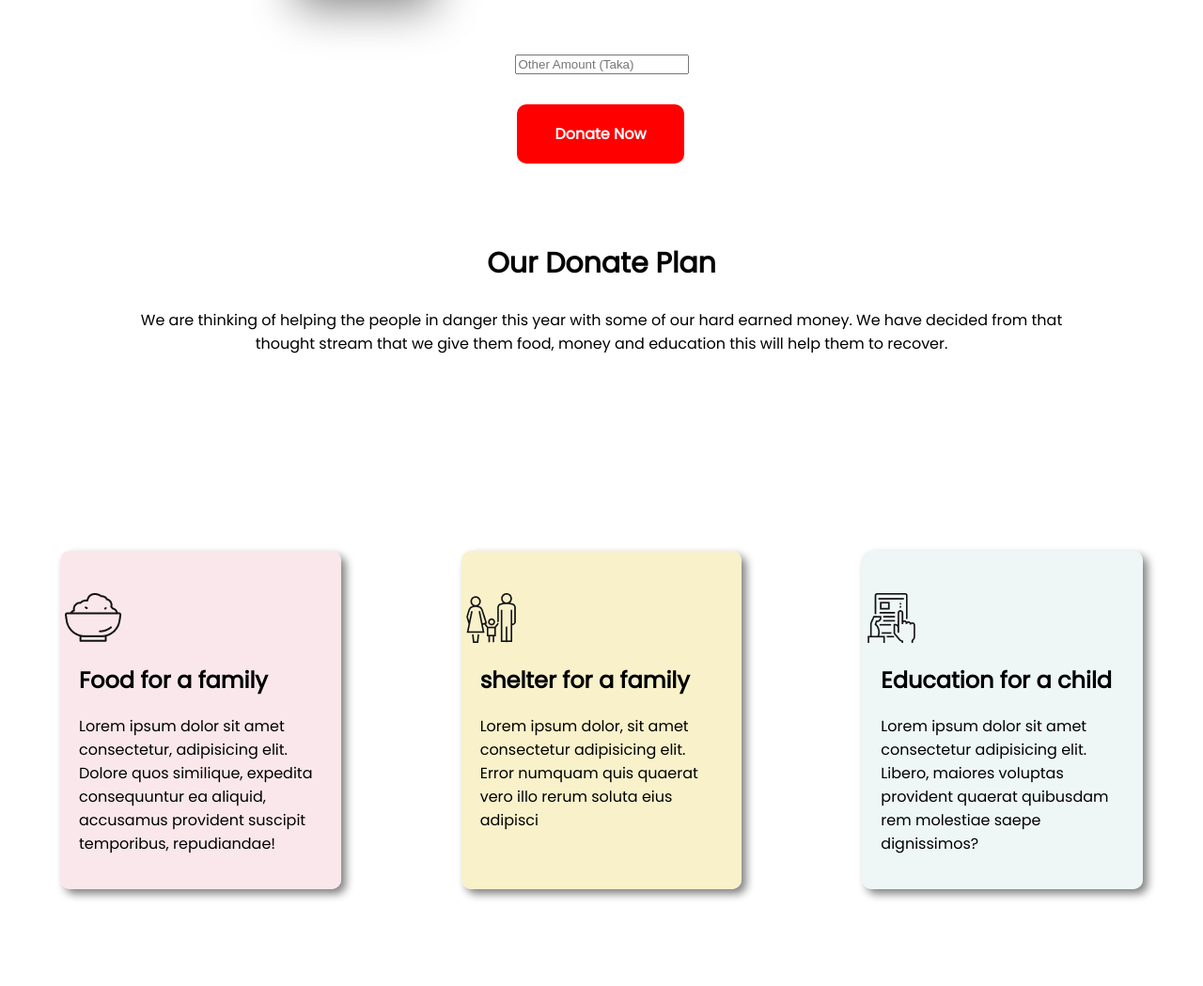
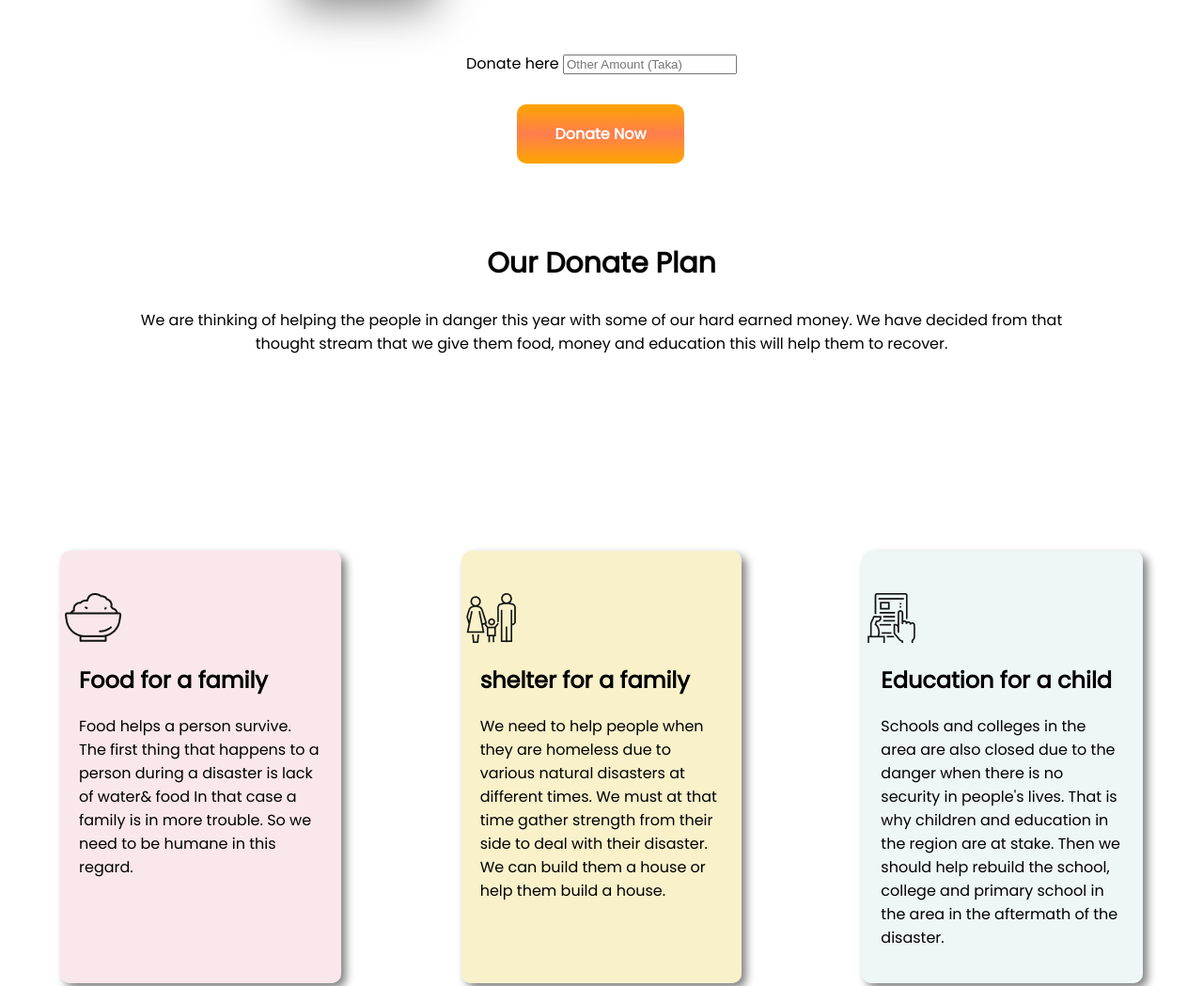
Before and after one commit to sheikh-saheb/project-chaleng, a plain HTML site: page index.html in a window 1280 px wide. Shown: the part 1374-2423 px from the top of the page at 94% size. Before the commit the page ends 2384 px from the top, so only its background shows below. Drawn offline with Linux system fonts and the light colour scheme; a web font is replaced by a local one.

Commit message:
paragraph changes

```diff
--- a/index.html
+++ b/index.html
@@ -52,7 +52,7 @@
             </div>
 
         </div>
-        <form class="button" action=""> <input type="text" placeholder="Other Amount (Taka)"></form>
+        <form class="button" action="">Donate here <input type="text" placeholder="Other Amount (Taka)"></form>
 
         <a class="link-button" href="google.com">Donate Now</a>
     </section>
@@ -67,19 +67,15 @@
         <div class="plan">
             <div class="shadow-food">
                 <h1>Food for a family</h1>
-                <p>Lorem ipsum dolor sit amet consectetur, adipisicing elit. Dolore quos similique, expedita
-                    consequuntur ea
-                    aliquid, accusamus provident suscipit temporibus, repudiandae!</p>
+                <p>Food helps a person survive. The first thing that happens to a person during a disaster is lack of water& food In that case a family is in more trouble. So we need to be humane in this regard.</p>
             </div>
             <div class="shadow-shelter">
                 <h1>shelter for a family</h1>
-                <p>Lorem ipsum dolor, sit amet consectetur adipisicing elit. Error numquam quis quaerat vero illo rerum
-                    soluta eius adipisci</p>
+                <p>We need to help people when they are homeless due to various natural disasters at different times. We must at that time gather strength from their side to deal with their disaster. We can build them a house or help them build a house.</p>
             </div>
             <div class="shadow-education">
                 <h1>Education for a child</h1>
-                <p>Lorem ipsum dolor sit amet consectetur adipisicing elit. Libero, maiores voluptas provident quaerat
-                    quibusdam rem molestiae saepe dignissimos?</p>
+                <p>Schools and colleges in the area are also closed due to the danger when there is no security in people's lives. That is why children and education in the region are at stake. Then we should help rebuild the school, college and primary school in the area in the aftermath of the disaster.</p>
             </div>
         </div>
     </section>
--- a/style.css
+++ b/style.css
@@ -1,6 +1,6 @@
 .link-button {
     text-decoration: none;
-    background-color: red;
+    background-image: linear-gradient(orange,rgba(254, 102, 47, 0.848), orange);
     padding: 20px 40px;
     position: relative;
     left: 43%;
```
